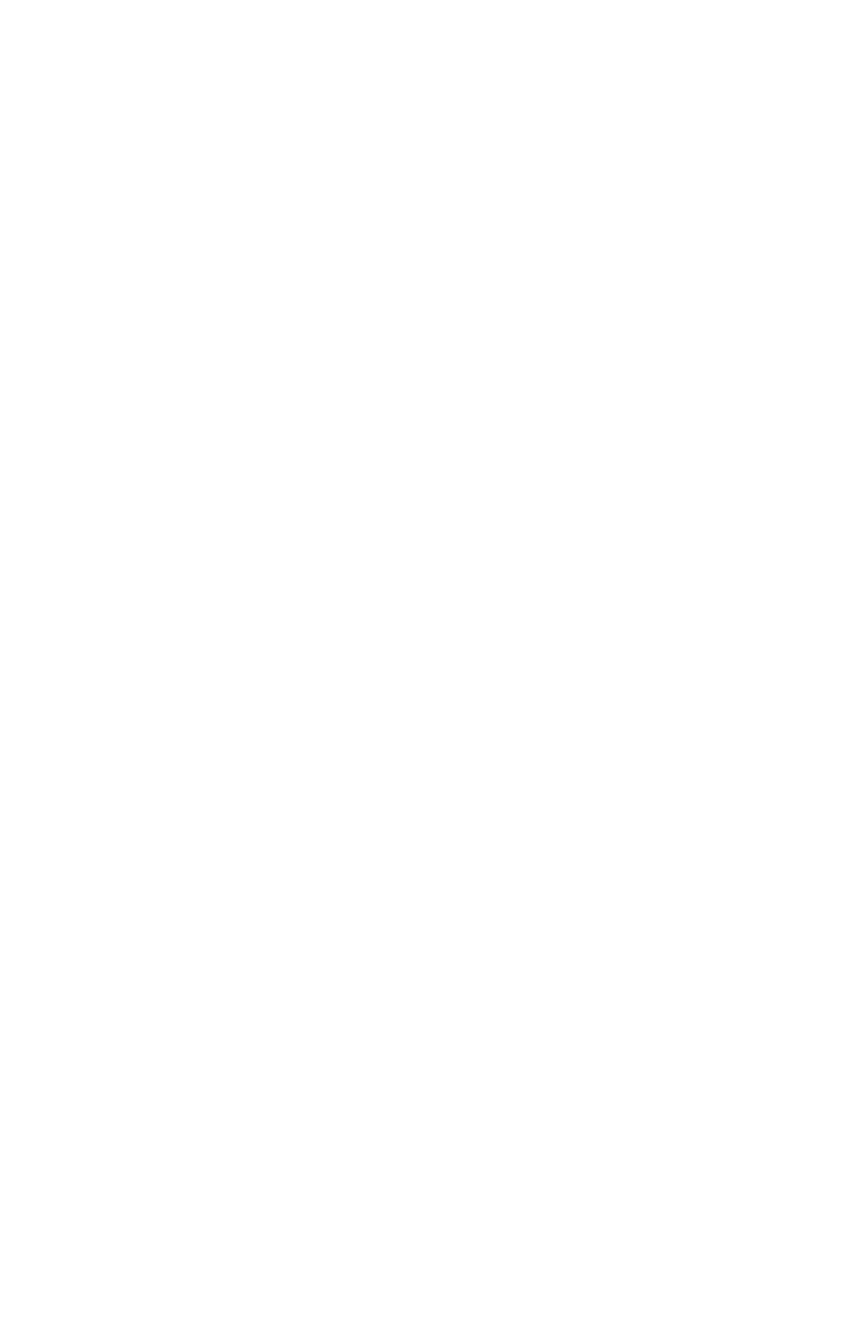
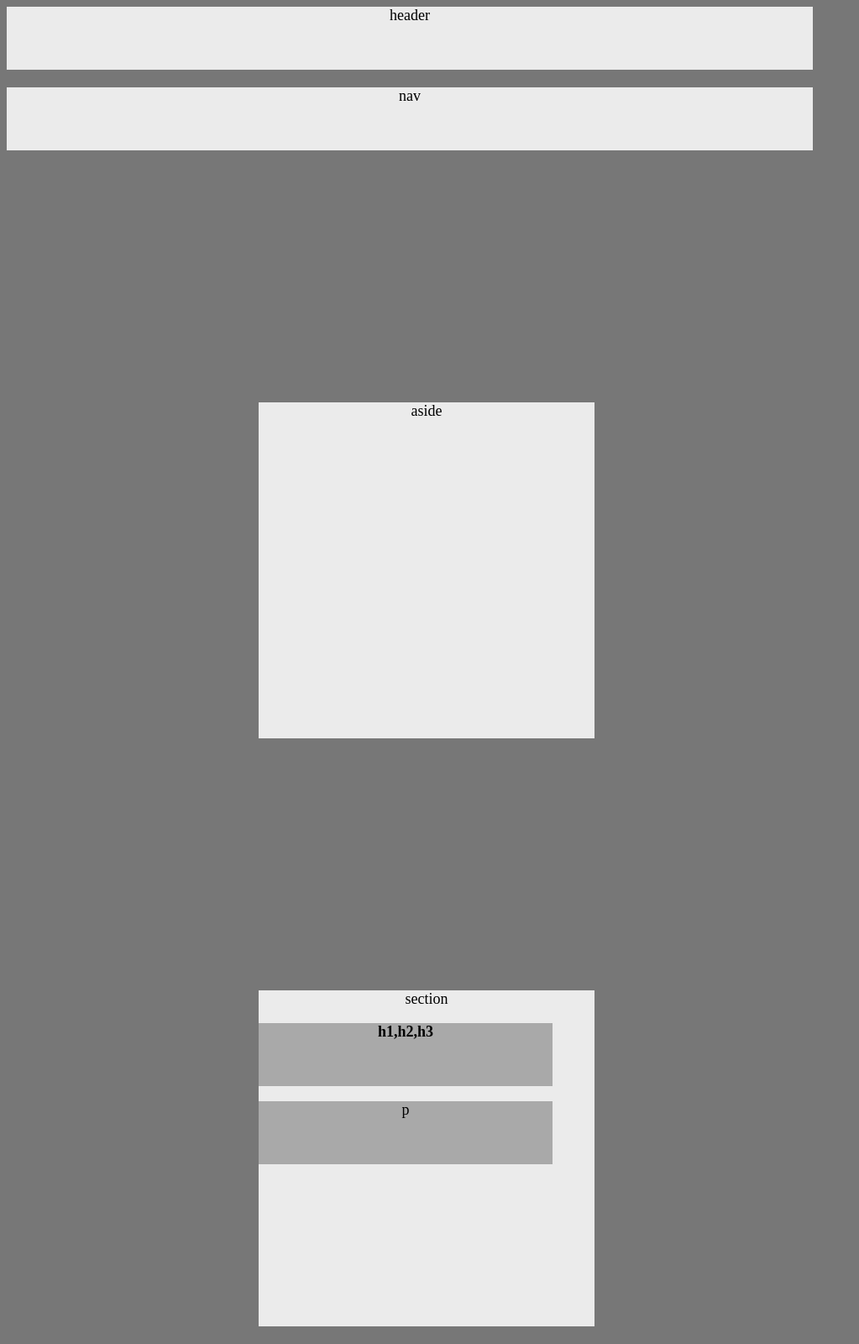
Before and after one commit to obgoody/HW-Wireframe, a plain HTML site: page index.html in a window 1280 px wide. Shown: the top 1600 px of the page at 84% size, without its empty margins (0-1023 px from the left). Before the commit the page ends 800 px from the top, so only its background shows below. Drawn offline with Linux system fonts and the light colour scheme.

Commit message:
update but not finished

```diff
--- a/index.html
+++ b/index.html
@@ -1,4 +1,45 @@
 <!DOCTYPE html>
 <html>
+<!--this is how to link css to html-->
+
+<head>
+    <link href="style.css" rel="stylesheet">
+</head>
+
+<body>
+    <header>header</header>
+    <br>
+    <header>
+        <nav>nav</nav>
+    </header>
+
+    <aside>aside</aside>
+
+    <main>
+        <section>section
+            <article>
+                <h1>h1,h2,h3</h1>
+            </article>
+            <article>
+                <p>p</p>
+            </article>
+        </section>
+    </main>
+    <header>footer</header>
+
+
+
+
+
+
+
+
+
+</body>
+
+
+
+
+
 
 </html>
--- a/style.css
+++ b/style.css
@@ -0,0 +1,77 @@
+body{
+    font-family: ;
+    color: #777;
+    background: #777;
+    width: 960px;
+    font-size: 18px;
+    width: 495px;
+}
+
+header{
+
+    background: #ebebeb;
+    width: 960px;
+    height: 75px;
+    text-align: center;
+    font-size: 18px;
+    color: black
+
+}
+nav{
+    background: #ebebeb;
+    width: 960px;
+    height: 75px;
+    text-align: center;
+}
+
+aside{
+    background: #ebebeb;
+    width: 400px;
+    height: 400px;
+    margin: 300px;
+    text-align: center;
+    font-size: 18px;
+    color: black
+
+}
+section{
+    background: #ebebeb;
+    width: 400px;
+    height: 400px;
+    margin: 300px;
+    text-align: center;
+    font-size: 18px;
+    color: black
+}
+h1{
+
+    background: darkgray;
+    width: 350px;
+    height: 75px;
+    text-align: center;
+    font-size: 18px;
+    color: black
+}
+  p{
+    background: darkgray;
+    width: 350px;
+    height: 75px;
+    text-align: center;
+    font-size: 18px;
+    color: black
+  }
+
+div {
+    background-color: lightgrey;
+    width: 300px;
+    border: 25px solid black;
+    padding: 25px;
+    margin: 25px;
+  }
+}
+footer{
+    background: #ebebeb;
+    width: 960px;
+    height: 75px;
+    text-align: center;
+}
```
